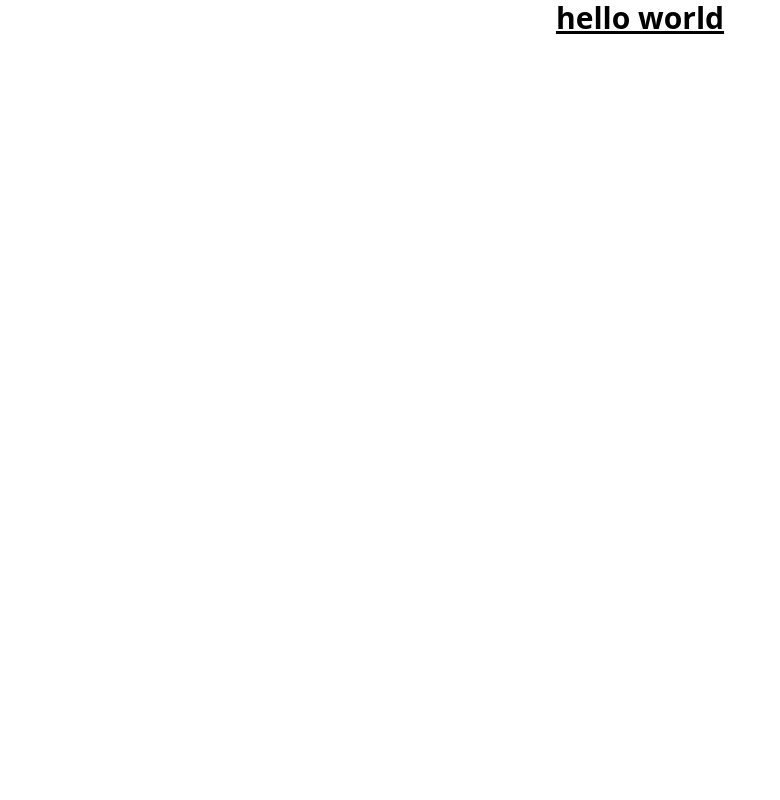
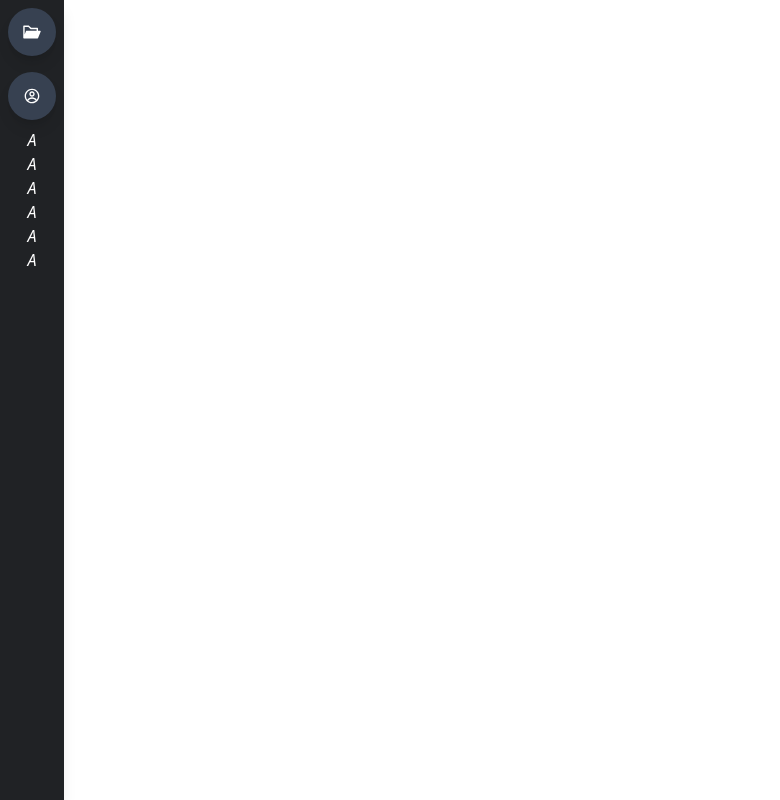
Before and after one commit to YKou-Kody/my-site, a React (Create React App) app: page / in a window 1280 px wide. Shown: the whole page, without its empty margins (0-780 px from the left). Built offline with nearby package versions, Linux system fonts and the light colour scheme.

Commit message:
added nav  bar

```diff
--- a/package.json
+++ b/package.json
@@ -9,6 +9,7 @@
     "@testing-library/user-event": "^13.5.0",
     "react": "^17.0.2",
     "react-dom": "^17.0.2",
+    "react-icons": "^4.3.1",
     "react-scripts": "5.0.0",
     "web-vitals": "^2.1.3"
   },
--- a/src/App.js
+++ b/src/App.js
@@ -1,12 +1,16 @@
 import logo from './logo.svg';
 import './App.css';
+import Navbar from './Components/Navbar/Navbar';
+import Icon from './Components/Navbar/Icon';
+
+
 
 function App() {
   return (
     <div className="App">
-      <h1 className='text-3xl font-bold underline'>
-        hello world
-      </h1>
+
+      <Navbar />
+
 
     </div>
   );
--- /dev/null
+++ b/src/Components/Navbar/Icon.js
@@ -0,0 +1,15 @@
+import React from 'react'
+
+const Icon = ({ icon, popup }) => {
+    return (
+        <div className="icon group">
+            {icon}
+            <span className="icon-popup group-hover:scale-100">
+                testtest
+                {popup}
+            </span>
+        </div>
+    )
+}
+
+export default Icon
--- /dev/null
+++ b/src/Components/Navbar/Navbar.js
@@ -0,0 +1,26 @@
+import React from 'react'
+import Icon from './Icon'
+import { AiFillFolderOpen } from "react-icons/ai";
+import { CgProfile } from "react-icons/cg"
+
+const Navbar = () => {
+    return (
+        <div className="fixed h-screen top-0 w-16 bg-black m-0 flex flex-col bg-gray-900 text-white shadow-lg">
+            <button>
+                <Icon icon={<AiFillFolderOpen size="20" />} popup="Profile" />
+            </button>
+            <button>
+                <Icon icon={<CgProfile />} popup="portfolio" />
+            </button>
+            <i>A</i>
+            <i>A</i>
+            <i>A</i>
+            <i>A</i>
+            <i>A</i>
+            <i>A</i>
+
+        </div>
+    )
+}
+
+export default Navbar
--- a/src/index.css
+++ b/src/index.css
@@ -1,3 +1,16 @@
 @tailwind base;
 @tailwind components;
 @tailwind utilities;
+
+@layer components{
+    .icon{
+        @apply relative flex justify-center items-center h-12 w-12 m-2 mb-2 shadow-lg mx-auto
+        bg-gray-700 text-white rounded-3xl hover:rounded-xl
+        hover:bg-purple-500 transition-all duration-300 ease-linear;
+    }
+
+    .icon-popup{
+        @apply absolute w-auto p-2 m-2 min-w-max left-14 rounded-md shadow-md text-white bg-gray-900 text-lg font-bold
+        transition-all duration-200 scale-0 origin-left;
+    }
+}
--- a/tailwind.config.js
+++ b/tailwind.config.js
@@ -1,11 +1,18 @@
 module.exports = {
+  darkMode: 'class',
   content: [
     "./src/**/*.{js, jsx, ts, tsx}",
     "./src/**/**/*.{js, jsx, ts, tsx}",
     "./src/*.{js, jsx, ts, tsx}",
   ],
   theme: {
-    extend: {},
+    extend: {
+      colors: {
+        gray: {
+          900: '#202225',
+        }
+      }
+    },
   },
   plugins: [],
 }
```
Also changed, not shown: 1 other file (tests, documents, lock files or other folders).
